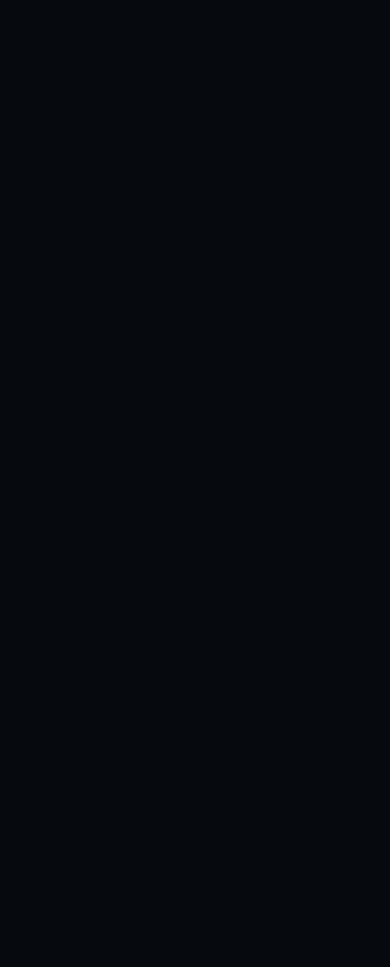
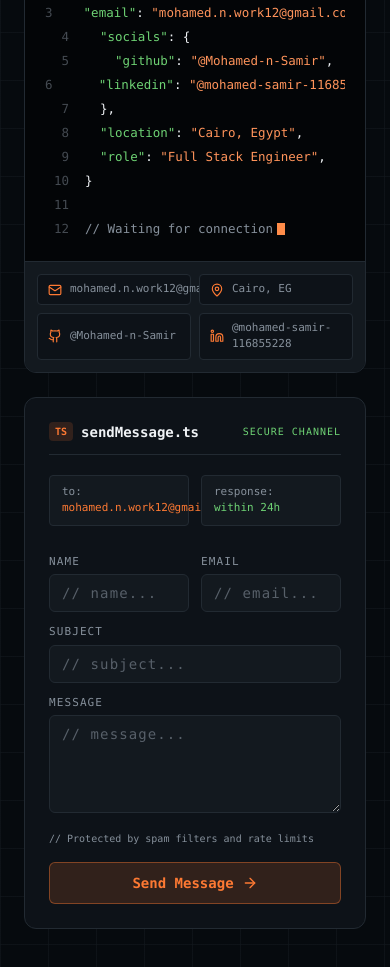
Before and after one commit to Mohamed-n-Samir/Portfolio, a React app: page / in a window 390 px wide. Shown: the part 7360-8327 px from the top of the page. Before the commit the page ends 7103 px from the top, so only its background shows below. Built offline with nearby package versions, Linux system fonts and the light colour scheme; the HTML template or start-up script is replaced by a standard one.

Commit message:
added Contact section with Fields, ContactLink, and added meta_data to code lines. styiling finished

```diff
--- /dev/null
+++ b/src/components/Contact.tsx
@@ -0,0 +1,83 @@
+import Section from "@/components/Section";
+import WindowBar from "@/components/WindowBar";
+import TypingBlock from "@/components/TypingBlock";
+import CodeLine from "@/components/CodeLine";
+import { CONTACT_CODE_LINES } from "@/data/codeLines";
+import ContactLink from "@/components/ContactLink";
+import { Mail, MapPin, ArrowRight } from "lucide-react";
+import { GithubIcon } from "./icons/lucide-github";
+import { LinkedinIcon } from "./icons/lucide-linkedin";
+import Field from "@/components/Field";
+
+
+function Contact() {
+  return (
+    <Section id="contact" title="$ ./contact.exe">
+      <div className="grid gap-6 lg:grid-cols-2">
+        <div className="panel overflow-hidden">
+          <WindowBar title="contact_info.json" />
+          <pre className="overflow-auto bg-[oklch(0.11_0.01_250)] p-5 text-[12.5px] leading-6">
+            <TypingBlock className="font-mono">
+              {CONTACT_CODE_LINES.map((line, index) => (
+                <CodeLine key={index} n={index + 1}>
+                  <span className="inline-block" style={{ paddingLeft: `${line.indent}ch` }}>
+                    {line.content}
+                  </span>
+                </CodeLine>
+              ))}
+            </TypingBlock>
+          </pre>
+          <div className="grid grid-cols-2 gap-2 border-t border-border bg-panel-2 p-3">
+            <ContactLink icon={<Mail className="h-3.5 w-3.5" />} label="mohamed.n.work12@gmail.com" href="mailto:mohamed.n.work12@gmail.com" />
+            <ContactLink icon={<MapPin className="h-3.5 w-3.5" />} label="Cairo, EG" />
+            <ContactLink icon={<GithubIcon className="h-3.5 w-3.5" />} label="@Mohamed-n-Samir" href="https://github.com/Mohamed-n-Samir" />
+            <ContactLink icon={<LinkedinIcon className="h-3.5 w-3.5" />} label="@mohamed-samir-116855228" href="www.linkedin.com/in/mohamed-samir-116855228" />
+          </div>
+        </div>
+
+        <form
+          onSubmit={(e) => e.preventDefault()}
+          className="panel flex flex-col p-6"
+        >
+          <div className="mb-5 flex items-center justify-between border-b border-border pb-3">
+            <div className="flex items-center gap-2">
+              <span className="rounded bg-accent/15 px-1.5 py-0.5 text-[10px] font-bold text-accent">TS</span>
+              <span className="text-sm font-semibold">sendMessage.ts</span>
+            </div>
+            <span className="text-[10px] uppercase tracking-widest text-accent-2">secure channel</span>
+          </div>
+
+          <div className="mb-4 grid grid-cols-2 gap-3 text-[11px]">
+            <div className="rounded border border-border bg-panel-2 px-3 py-2">
+              <div className="text-muted-foreground">to:</div>
+              <div className="text-accent">mohamed.n.work12@gmail.com</div>
+            </div>
+            <div className="rounded border border-border bg-panel-2 px-3 py-2">
+              <div className="text-muted-foreground">response:</div>
+              <div className="text-accent-2">within 24h</div>
+            </div>
+          </div>
+
+          <div className="grid grid-cols-2 gap-3">
+            <Field label="Name" />
+            <Field label="Email" type="email" />
+          </div>
+          <Field label="Subject" />
+          <Field label="Message" textarea />
+
+          <p className="mt-3 text-[10px] text-muted-foreground">
+            // Protected by spam filters and rate limits
+          </p>
+          <button
+            type="submit"
+            className="mt-4 inline-flex items-center justify-center gap-2 rounded-md border border-accent/40 bg-accent/15 px-4 py-2.5 text-sm font-semibold text-accent transition hover:bg-accent/25"
+          >
+            Send Message <ArrowRight className="h-4 w-4" />
+          </button>
+        </form>
+      </div>
+    </Section>
+  );
+}
+
+export default Contact
--- /dev/null
+++ b/src/components/ContactLink.tsx
@@ -0,0 +1,24 @@
+function ContactLink({
+  icon,
+  label,
+  href,
+}: {
+  icon: React.ReactNode;
+  label: string;
+  href?: string;
+}) {
+  const Comp = href ? "a" : "div";
+  return (
+    <Comp
+      href={href}
+      target={href?.startsWith("http") ? "_blank" : undefined}
+      rel="noreferrer"
+      className="flex items-center gap-2 rounded border border-border bg-panel px-2.5 py-1.5 text-[11px] text-muted-foreground transition hover:border-accent/40 hover:text-accent"
+    >
+      <span className="text-accent">{icon}</span>
+      {label}
+    </Comp>
+  );
+}
+
+export default ContactLink;
--- /dev/null
+++ b/src/components/Field.tsx
@@ -0,0 +1,24 @@
+function Field({
+  label,
+  type = "text",
+  textarea = false,
+}: {
+  label: string;
+  type?: string;
+  textarea?: boolean;
+}) {
+  const cls =
+    "mt-1 w-full rounded-md border border-border bg-panel-2 px-3 py-2 text-sm outline-none placeholder:text-muted-foreground/60 focus:border-accent/60 focus:ring-1 focus:ring-accent/30";
+  return (
+    <label className="mt-3 block text-[11px] uppercase tracking-widest text-muted-foreground">
+      {label}
+      {textarea ? (
+        <textarea rows={4} className={cls} placeholder={`// ${label.toLowerCase()}...`} />
+      ) : (
+        <input type={type} className={cls} placeholder={`// ${label.toLowerCase()}...`} />
+      )}
+    </label>
+  );
+}
+
+export default Field;
--- a/src/components/Hero.tsx
+++ b/src/components/Hero.tsx
@@ -3,7 +3,7 @@
 import TypingBlock from "@/components/TypingBlock";
 import WindowBar from "./WindowBar";
 import CodeLine from "@/components/CodeLine";
-import codeLines from "@/data/codeLines";
+import {CODE_LINES} from "@/data/codeLines";
 import { loaded_modules } from "@/data/skills";
 
 function Hero() {
@@ -82,7 +82,7 @@
           <WindowBar title="portfolio.tsx"/>
           <pre className="overflow-auto bg-[oklch(0.11_0.01_250)] p-5 text-[12.5px] leading-6">
             <TypingBlock className="font-mono">
-              {codeLines.map((line, index) => (
+              {CODE_LINES.map((line, index) => (
                 <CodeLine key={index} n={index + 1}>
                   <span className="inline-block" style={{ paddingLeft: `${line.indent}ch` }}>
                     {line.content}
--- /dev/null
+++ b/src/components/icons/lucide-linkedin.tsx
@@ -0,0 +1,31 @@
+import * as React from "react";
+
+export function LinkedinIcon({
+  size = 24,
+  color = "currentColor",
+  strokeWidth = 2,
+  className,
+  ...props
+}: React.SVGProps<SVGSVGElement> & {
+  size?: number;
+  color?: string;
+  strokeWidth?: number;
+}) {
+  return (
+    <svg
+      xmlns="http://www.w3.org/2000/svg"
+      width={size}
+      height={size}
+      viewBox="0 0 24 24"
+      fill="none"
+      stroke={color}
+      strokeWidth={strokeWidth}
+      strokeLinecap="round"
+      strokeLinejoin="round"
+      className={className}
+      {...props}
+    >
+      <path d="M16 8a6 6 0 0 1 6 6v7h-4v-7a2 2 0 0 0-2-2a2 2 0 0 0-2 2v7h-4v-7a6 6 0 0 1 6-6M2 9h4v12H2z"/><circle cx="4" cy="4" r="2"/>
+    </svg>
+  );
+}
--- a/src/data/codeLines.tsx
+++ b/src/data/codeLines.tsx
@@ -91,4 +91,97 @@
   },
 ];
 
-export default CODE_LINES
+const CONTACT_CODE_LINES = [
+  {
+    indent: 0,
+    content: <>{"{"}</>,
+  },
+  {
+    indent: 2,
+    content: (
+      <>
+        <span className="text-[oklch(0.78_0.16_145)]">"status"</span>:{" "}
+        <span className="text-[oklch(0.78_0.16_45)]">"open_to_work"</span>,
+      </>
+    ),
+  },
+  {
+    indent: 2,
+    content: (
+      <>
+        <span className="text-[oklch(0.78_0.16_145)]">"email"</span>:{" "}
+        <span className="text-[oklch(0.78_0.16_45)]">"mohamed.n.work12@gmail.com"</span>,
+      </>
+    ),
+  },
+  {
+    indent: 2,
+    content: (
+      <>
+        <span className="text-[oklch(0.78_0.16_145)]">"socials"</span>: {"{"}
+      </>
+    ),
+  },
+  {
+    indent: 4,
+    content: (
+      <>
+        <span className="text-[oklch(0.78_0.16_145)]">"github"</span>:{" "}
+        <span className="text-[oklch(0.78_0.16_45)]">"@Mohamed-n-Samir"</span>,
+      </>
+    ),
+  },
+  {
+    indent: 4,
+    content: (
+      <>
+        <span className="text-[oklch(0.78_0.16_145)]">"linkedin"</span>:{" "}
+        <span className="text-[oklch(0.78_0.16_45)]">"@mohamed-samir-116855228"</span>,
+      </>
+    ),
+  },
+
+  {
+    indent: 2,
+    content: <>{"},"}</>,
+  },
+  {
+    indent: 2,
+    content: (
+      <>
+        <span className="text-[oklch(0.78_0.16_145)]">"location"</span>:{" "}
+        <span className="text-[oklch(0.78_0.16_45)]">"Cairo, Egypt"</span>,
+      </>
+    ),
+  },
+  {
+    indent: 2,
+    content: (
+      <>
+        <span className="text-[oklch(0.78_0.16_145)]">"role"</span>:{" "}
+        <span className="text-[oklch(0.78_0.16_45)]">"Full Stack Engineer"</span>,
+      </>
+    ),
+  },
+  {
+    indent: 0,
+    content: <>{"}"}</>,
+  },
+  {
+    indent: 0,
+    content: "",
+  },
+  {
+    indent: 0,
+    content: (
+      <>
+        <span className="text-muted-foreground">
+          // Waiting for connection
+        </span>
+        <span className="type-caret" />
+      </>
+    ),
+  },
+];
+
+export { CODE_LINES, CONTACT_CODE_LINES }
--- a/src/index.css
+++ b/src/index.css
@@ -1,4 +1,4 @@
-@import "tailwindcss" source(none);
+@import "tailwindcss";
 @import "tw-animate-css";
 @source "../src";
 
@@ -63,10 +63,10 @@
   }
   body {
     font-family: var(--font-mono);
-    /* background-image:
+    background-image:
       linear-gradient(to right, oklch(0.22 0.014 250 / 0.5) 1px, transparent 1px),
       linear-gradient(to bottom, oklch(0.22 0.014 250 / 0.5) 1px, transparent 1px);
-    background-size: 48px 48px; */
+    background-size: 48px 48px;
   }
   ::selection {
     background: oklch(0.72 0.18 45 / 0.35);
--- a/src/pages/Home.tsx
+++ b/src/pages/Home.tsx
@@ -4,6 +4,7 @@
 import Skills from "@/components/Skills";
 import Experience from "@/components/Experience";
 import Projects from "@/components/Projects";
+import Contact from "@/components/Contact";
 
 function Home() {
   return (
@@ -15,6 +16,7 @@
         <Skills/>
         <Experience/>
         <Projects/>
+        <Contact/>
       </main>
     </div>
   );
```
Also changed, not shown: src/components/Footer.tsx (added).
